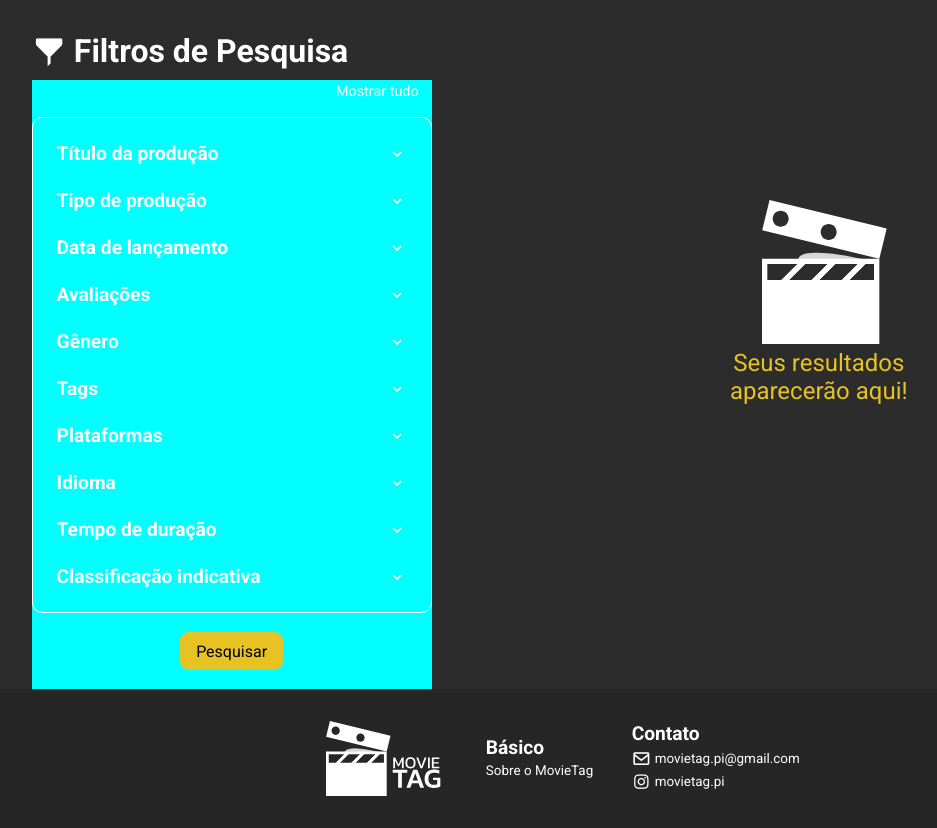
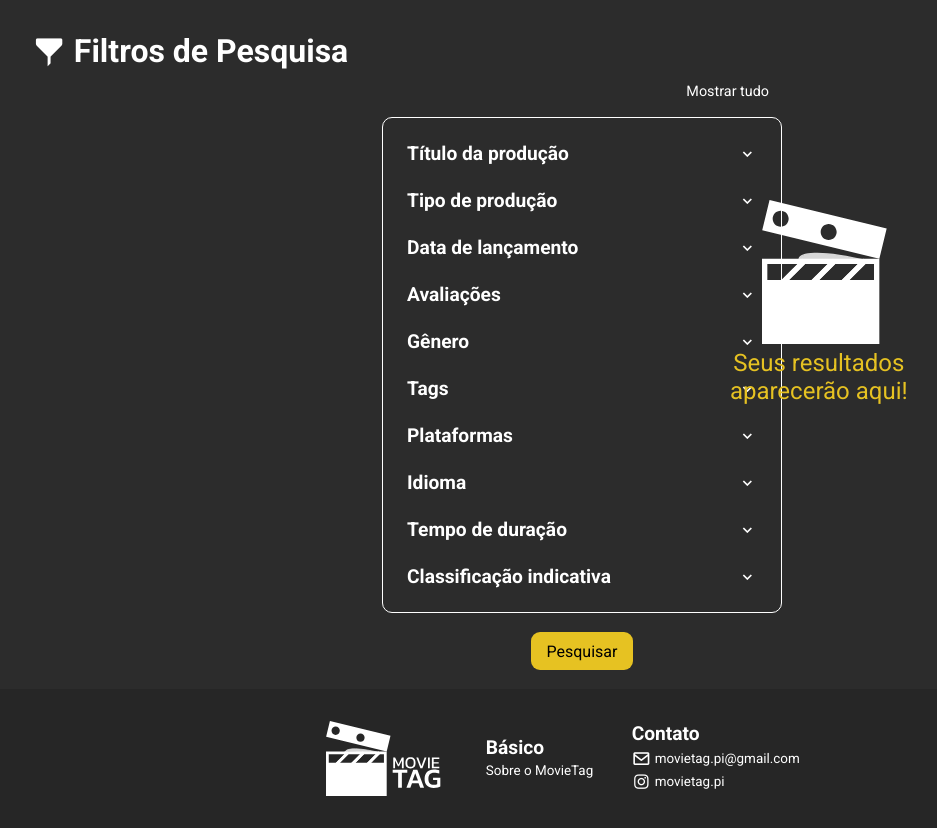
Before and after one commit to movietag/Web, a PHP site: page /buscaAvancada.html in a window 1280 px wide. Shown: the part 88-916 px from the top of the page, without its empty margins (58-995 px from the left). Run offline with PHP 8.4, Linux system fonts and the light colour scheme.

Commit message:
Update busca.css

```diff
--- a/css/busca.css
+++ b/css/busca.css
@@ -6,10 +6,9 @@ section {
 /* faz com que a caixa de filtros e o resto aparecam lado a lado */
 #conteudo {
     display: flex;
-    gap: 12vw;
+    gap: 10vw;
     width: fit-content;
-    margin: 0;
-    background-color: aqua;
+    margin: 0 auto;
 }
 
 h1 {
```
